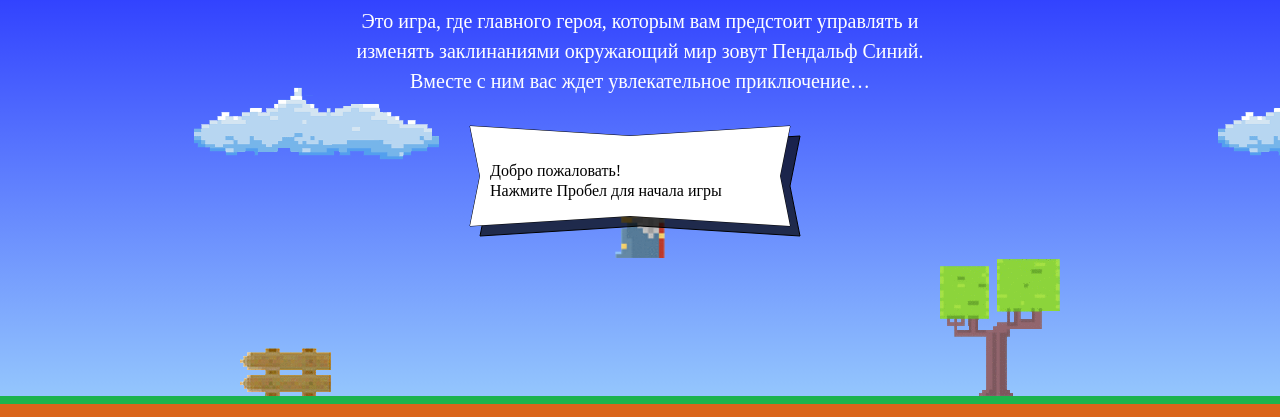
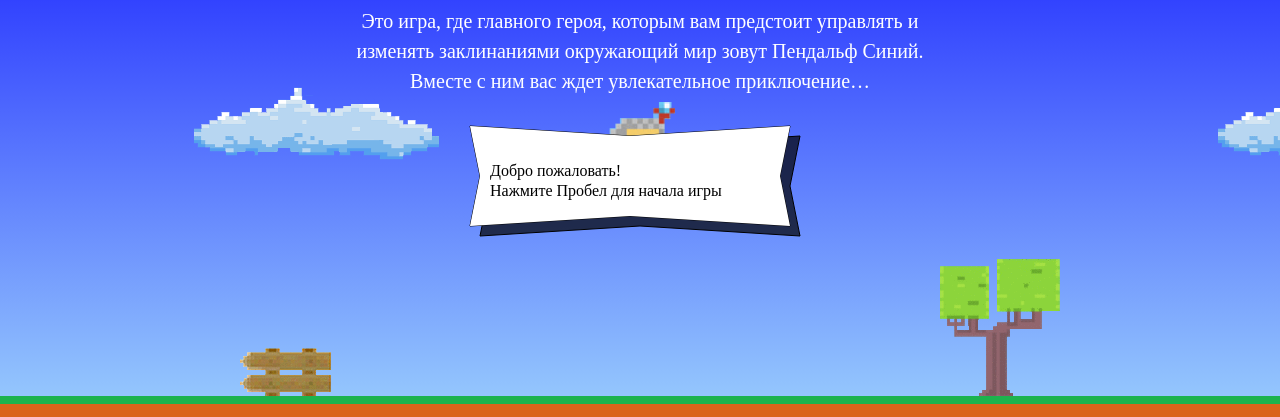
Before and after one commit to Bunkka/870627-code-and-magick-17, a website: page index.html in a window 1280 px wide. Shown: the part 203-620 px from the top of the page. Drawn offline with Linux system fonts and the light colour scheme; a web font is replaced by a local one.

Commit message:
Изменена формула расчета координаты Y

```diff
--- a/index.html
+++ b/index.html
@@ -195,7 +195,7 @@
     return (width - wizardWidth) / 2;
   }
   var getWizardY = function (height) {
-    return (height - getWizardHeight(wizardWidth)) / 3;
+    return height / 3 - getWizardHeight(wizardWidth);
   }
 </script>
 <script src="js/game.js"></script>
```
